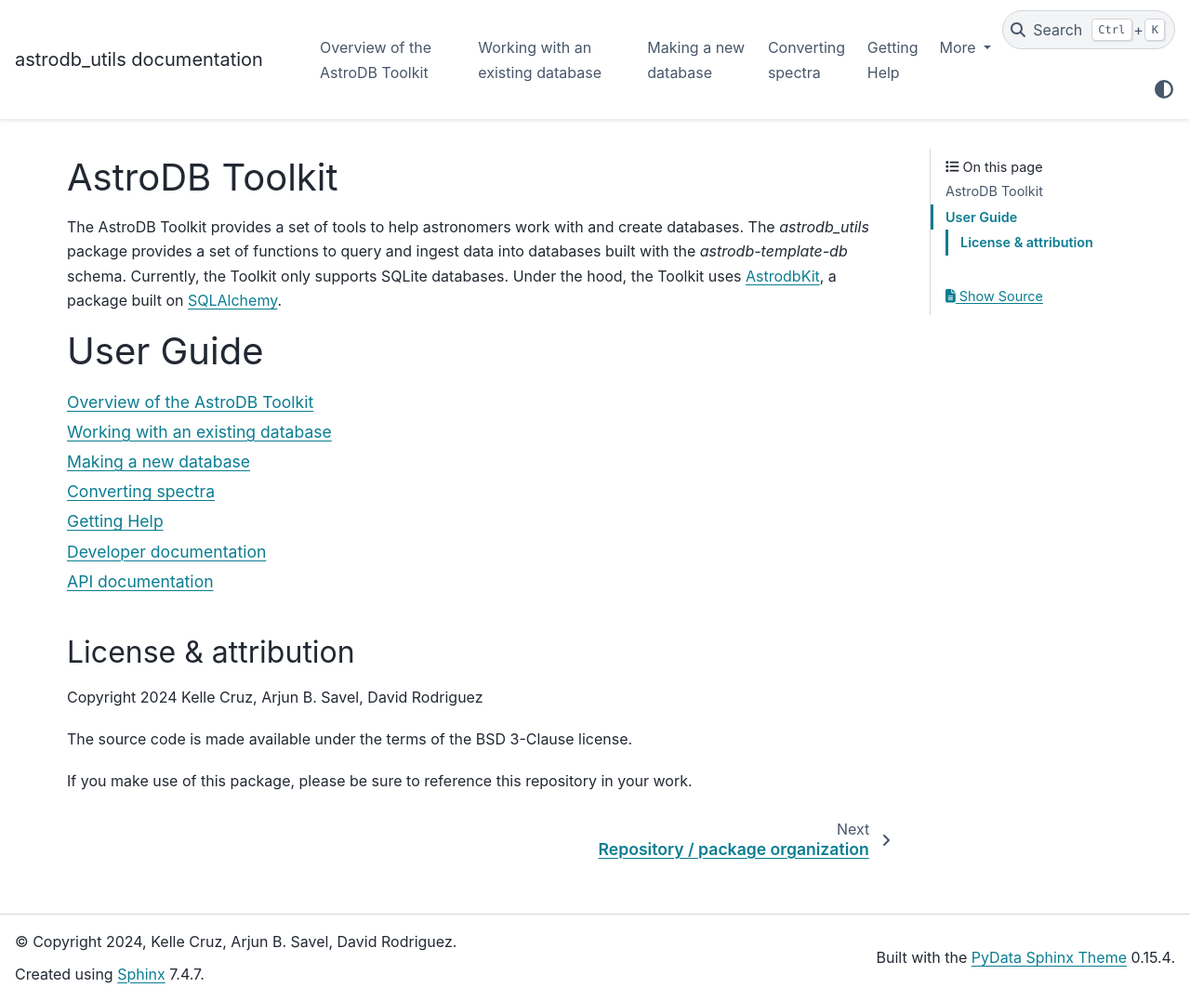
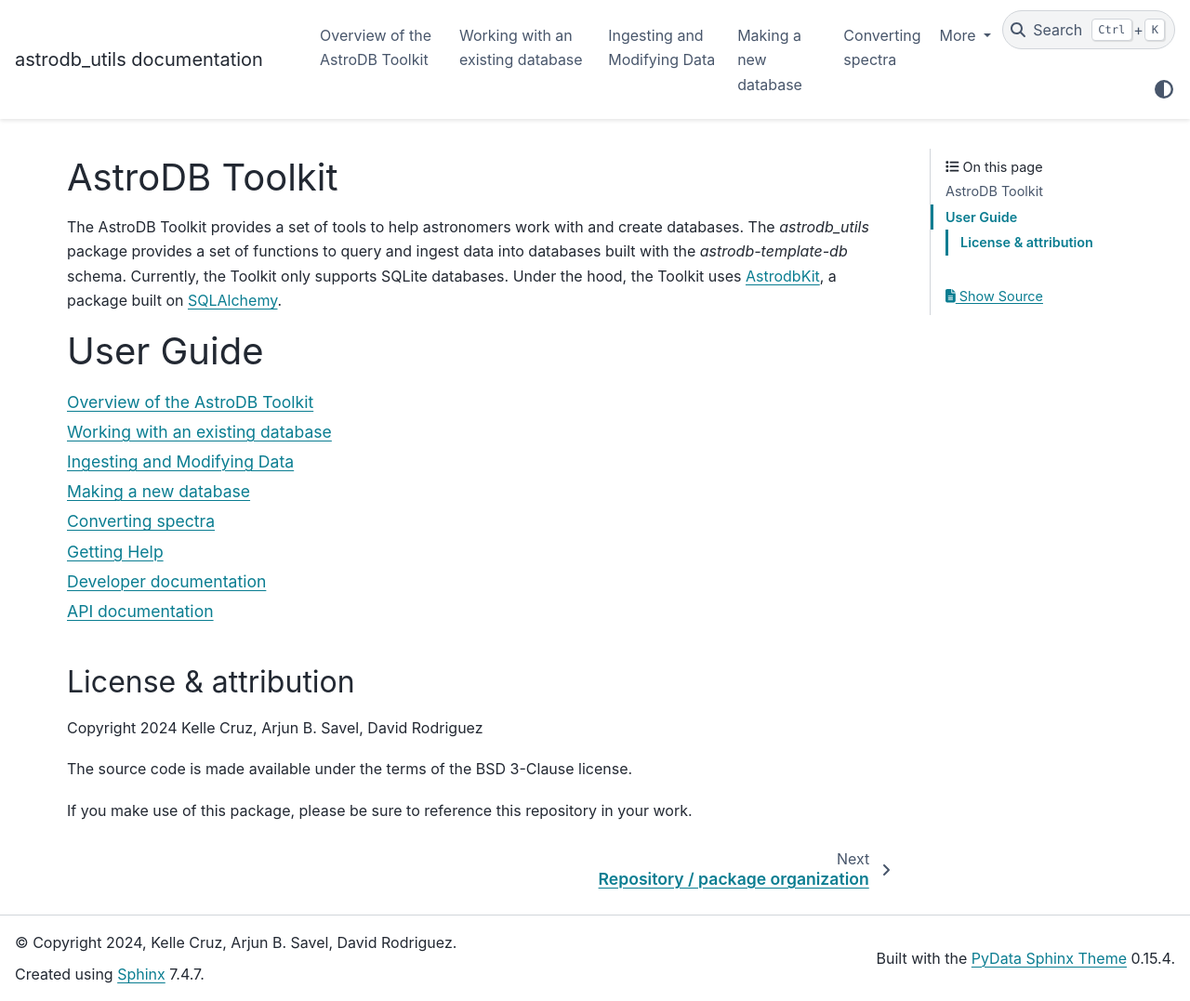
Before and after one commit to astrodbtoolkit/astrodb_utils, a Sphinx documentation site: the page built from docs/index.rst, in a window 1280 px wide and 1077 px high. Shown: the whole window at 93% size. Built offline with Sphinx 7.4.7 and the PyData theme 0.15.4, drawn with Linux system fonts in a browser that asks for light colours; pages that are not in the unit, such as notebooks, are missing from menus; the version number could not be read and is left out.

Commit message:
dedicated ingesting section [skip ci]

```diff
--- a/docs/index.rst
+++ b/docs/index.rst
@@ -17,6 +17,7 @@ User Guide
    Overview of the AstroDB Toolkit <pages/overview/organization>
    pages/getting_started/index
    Working with an existing database <pages/using_existing_db/index>
+   pages/ingesting/getting_started_ingesting
    Making a new database <pages/make_new_db/getting_started_new_database>
    pages/converting_spectra/converting_spectra
    pages/getting_help/index
```
Also changed, not shown: docs/pages/ingesting/getting_started_ingesting.rst (renamed from docs/pages/using_existing_db/ingesting/getting_started_ingesting.rst), docs/pages/ingesting/ingesting_publications.rst (renamed from docs/pages/using_existing_db/ingesting/ingesting_publications.rst).
